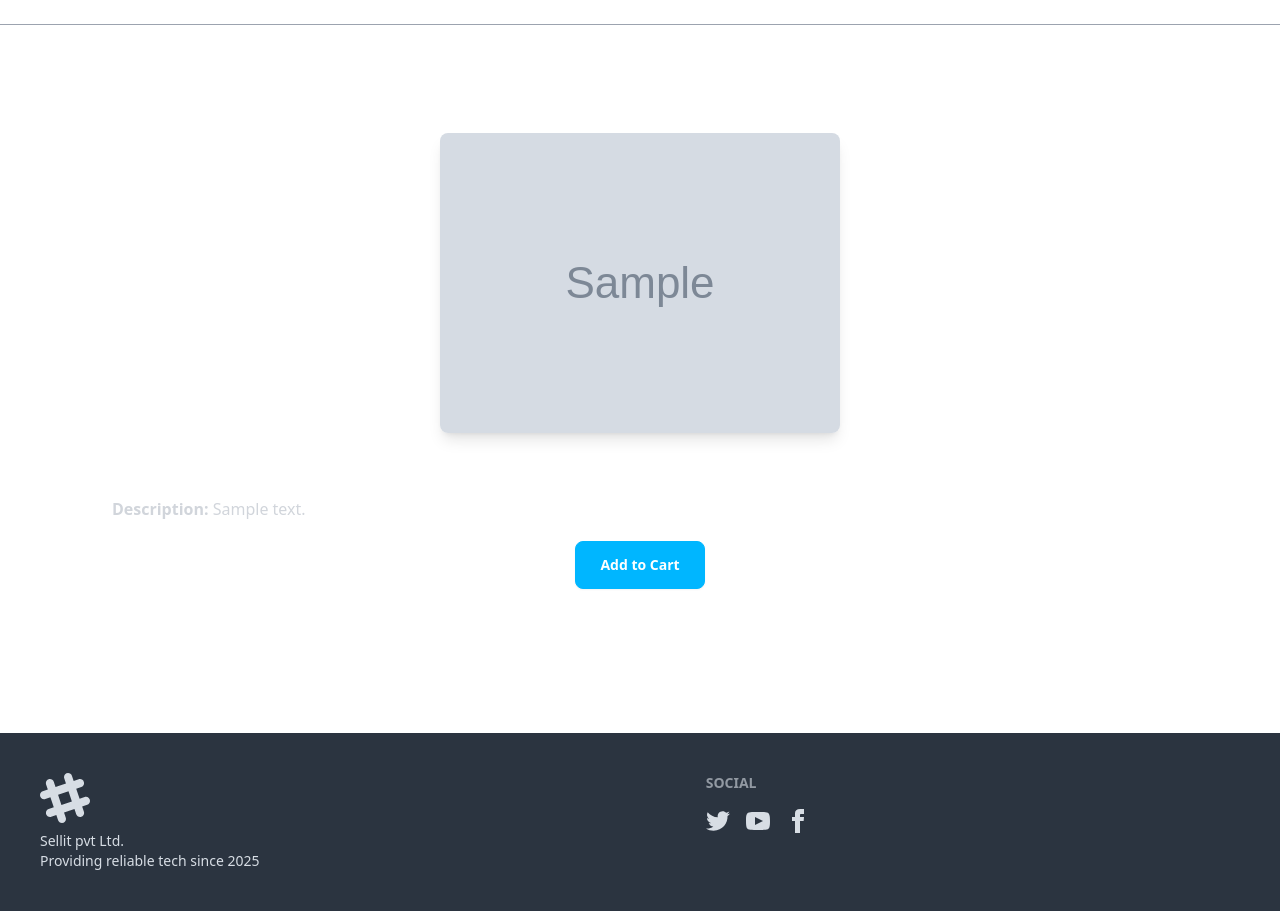
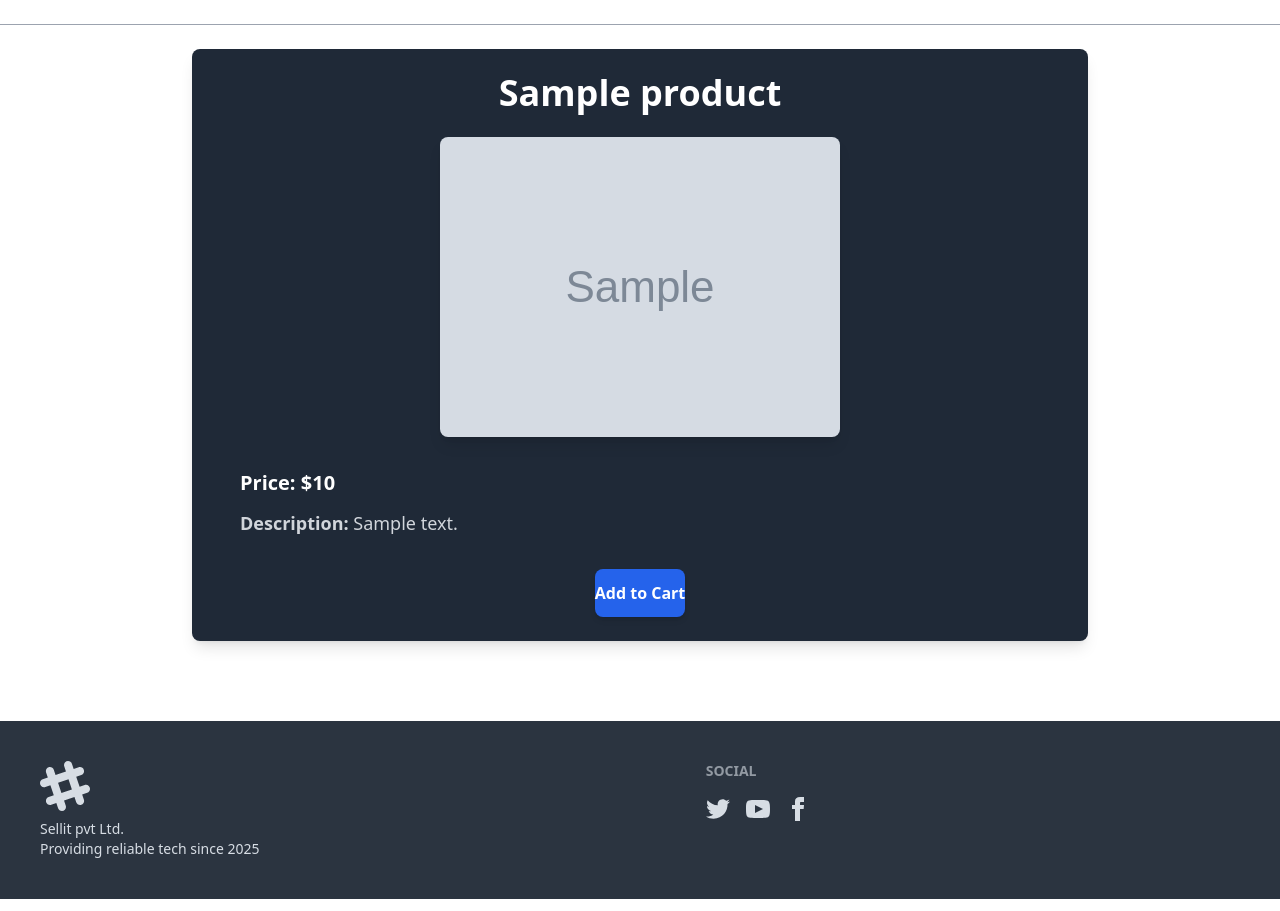
Before and after one commit to punitsinha23/sellit, a Django app: template home_app/templates/home_app/checkout_product.html in a window 1280 px wide. Shown: the part 66-977 px from the top of the page. Run offline with Django 5.2, Linux system fonts and the light colour scheme; the template is opened without the code that fills it: most values are stand-ins (such as "Sample title", 1, 10 or a date in 2020); grey boxes marked "Sample" are stand-in pictures; some libraries are stand-ins or nearby versions.

Commit message:
Edited checkout html

```diff
--- a/home_app/templates/home_app/checkout_product.html
+++ b/home_app/templates/home_app/checkout_product.html
@@ -1,15 +1,16 @@
 {% extends 'base.html' %}
+
 {% block content %}
     {% include 'navbar.html' %}
     <hr class="my-6 border-gray-400">
 
     <!-- Centered Content for Product -->
-    <div class="max-w-6xl mx-auto p-6">
+    <div class="max-w-4xl mx-auto p-6 bg-gray-800 rounded-lg shadow-lg">
         <!-- Product Name -->
-        <h1 class="text-3xl font-bold text-center text-white mb-6">{{ product.name }}</h1>
+        <h1 class="text-4xl font-semibold text-center text-white mb-6">{{ product.name }}</h1>
 
         <!-- Image Section -->
-        <div class="flex justify-center mb-6">
+        <div class="flex justify-center mb-8">
             {% if product.image %}
                 <img src="{{ product.image.url }}" alt="{{ product.name }}" class="max-w-[500px] h-auto shadow-lg rounded-lg">
             {% else %}
@@ -18,15 +19,15 @@
         </div>
 
         <!-- Product Details -->
-        <div class="text-left text-white ml-6">
-            <p class="text-lg font-semibold mb-3"><strong>Price:</strong> ${{ product.price }}</p>
-            <p class="text-base text-gray-300 mb-5"><strong>Description:</strong> {{ product.description }}</p>
+        <div class="text-left text-white ml-6 mb-8">
+            <p class="text-xl font-bold mb-3"><strong>Price:</strong> ${{ product.price }}</p>
+            <p class="text-lg text-gray-300 mb-6"><strong>Description:</strong> {{ product.description }}</p>
         </div>
 
         <!-- Add to Cart Button -->
-        <div class="flex justify-center mb-10">
+        <div class="flex justify-center">
             <a href="{% url 'cart_product' pk=product.pk username=request.user.username %}"
-            class="btn btn-info btn-md py-2 px-6 font-bold text-white transition-colors duration-300 hover:bg-blue-700 hover:text-white rounded-lg">
+            class="bg-blue-600 text-white font-semibold py-3 px-8 rounded-lg shadow-md hover:bg-blue-700 transform hover:scale-105 transition-all duration-300">
                 Add to Cart
             </a>
         </div>
```
